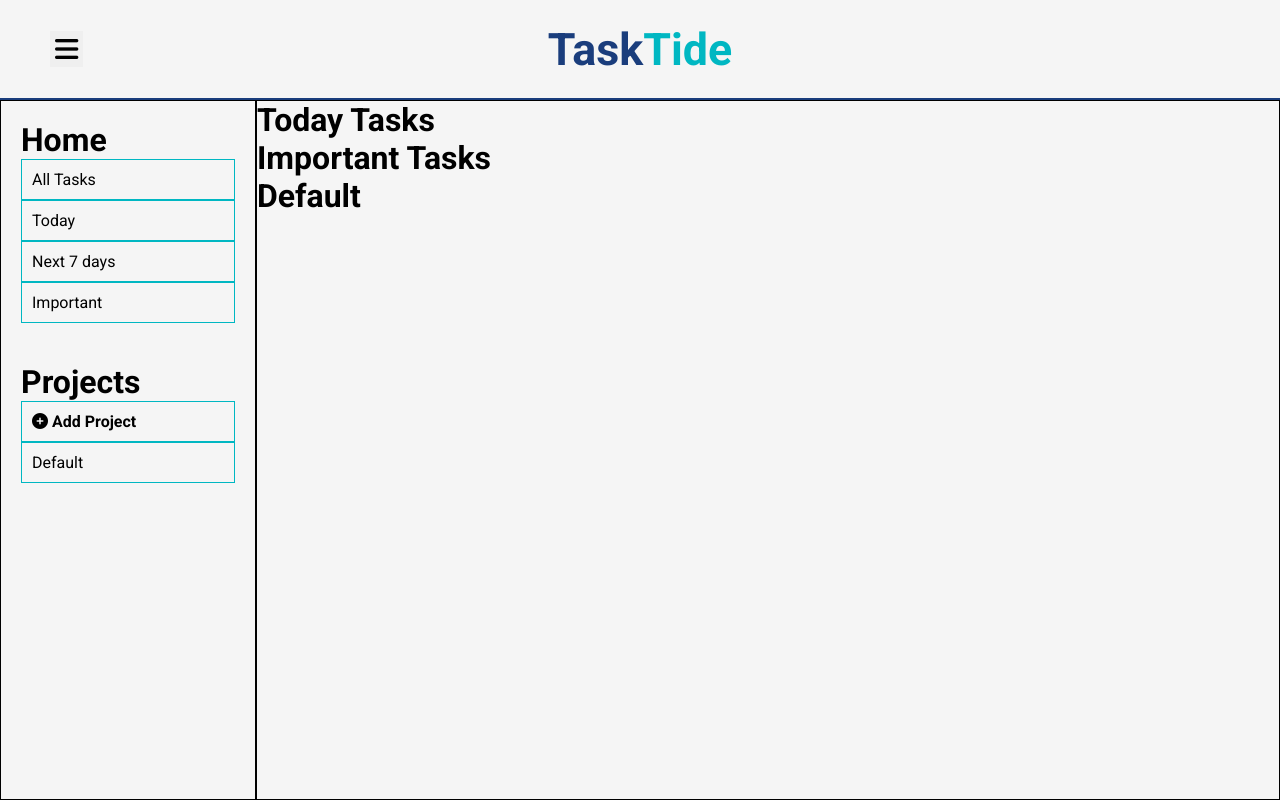
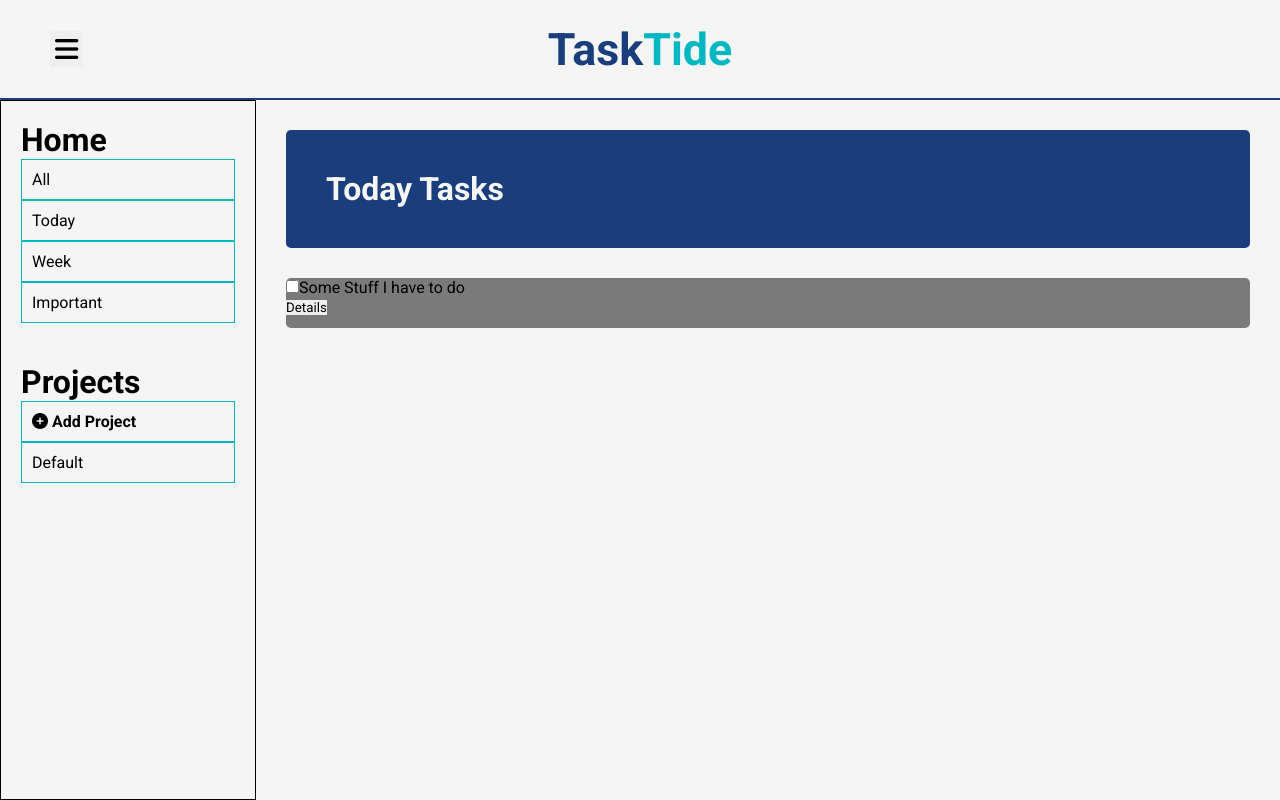
Before and after one commit to faexan/odin-to-do, a website built with webpack: page src/index.html in a window 1280 px wide. Both pictures are taken after a click on the item "Today". Built offline with nearby package versions, Linux system fonts and the light colour scheme.

Commit message:
fixed the mainScreen dom stuff

```diff
--- a/src/container.css
+++ b/src/container.css
@@ -12,11 +12,32 @@
 }
 
 .mainScreenDiv {
-    border: 1px solid black;
     position: fixed;
     right: 0;
     left: 20vw;
     width: auto;
     height: 80vh;
     min-height: calc(100vh - 100px);
+    margin: 30px 30px 0 30px;
 }
+
+
+
+
+.mainScreenheading  {
+    padding: 40px;
+    background-color: var(--primaryColor);
+    color: var(--backgroundColor);
+    border-radius: 5px;
+}
+
+.tasksDiv {
+    padding-top: 30px;
+}
+
+
+.tasks {
+    height: 50px;
+    background-color: var(--secondaryText);
+    border-radius: 5px;
+}
--- a/src/index.html
+++ b/src/index.html
@@ -28,9 +28,9 @@
             <div class="homeMenu">
                 <h1 class="HMheading">Home</h1>
                 <ul>
-                    <li class="HMLitems" id="allTasks">All Tasks</li >
+                    <li class="HMLitems" id="allTasks">All</li >
                     <li class="HMLitems" id="todayTasks">Today</li >
-                    <li class="HMLitems" id="sevenDaysTasks">Next 7 days</li >
+                    <li class="HMLitems" id="sevenDaysTasks">Week</li >
                     <li class="HMLitems" id="impTasks">Important</li >
                 </ul>
             </div>
@@ -48,38 +48,19 @@
                     </div>
                 </div>
                 <ul>
-                    <li class="PMLitems">
+                    <li id="defaultProject" class="HMLitems PMLitems">
                         Default
                     </li >
                 </ul>
             </div>
         </div>
         <div class="mainScreenDiv">
-            <div class="mainScreenheading allTasksDiv">
-                <h1>All Tasks</h1>
+            <div class="mainScreenheadingDiv allTasksDiv">
+                <h1 class="mainScreenheading">All Tasks</h1>
             </div>
-            <div class="mainScreenheading todayTasksDiv">
-                <h1>Today Tasks</h1>
+            <div class="tasksDiv">
             </div>
-            <div class="mainScreenheading sevenDaysTasks">
-                <h1>Next 7 days Tasks</h1>
-            </div>
-            <div class="mainScreenheading impTasks">
-                <h1>Important Tasks</h1>
-            </div>
-            <div class="mainScreenheading ProjectsDiv">
-                <h1>Default</h1>
-            </div>
-
-
-
-
-
         </div>
-
-
-
-
 
 
     </div>
--- a/src/mainScreenDom.js
+++ b/src/mainScreenDom.js
@@ -5,44 +5,99 @@ const mainScreenDom = function () {
     const alltasksDiv = document.querySelector(".allTasksDiv");
     const todayTasksDiv = document.querySelector(".todayTasksDiv");
     const sevenTasksDiv = document.querySelector(".sevenDaysTasks");
-    const impTasks = document.querySelector(".imptTasks");
+    const impTasks = document.querySelector(".impTasks");
+    const projects = document.querySelectorAll(".PMLitems");
 
     const allTasksBtn = document.querySelector("#allTasks")
     const todayTasksBtn = document.querySelector("#todayTasks")
     const sevenTasksBtn = document.querySelector("#sevendaysTasks")
     const impTasksBtn = document.querySelector("#imptTasks")
 
+
+    const mainScreeHeading = document.querySelector(".mainScreenheading");
+
+
+
+
+
     const sidebarBtns = document.querySelectorAll(".HMLitems");
     sidebarBtns.forEach((btn)=> {
         btn.addEventListener("click", () =>  {
             if (btn.id == "allTasks") {
-                alltasksDiv.style.display = "inline";
-                todayTasksDiv.style.display = "none";
-                sevenTasksDiv.style.display = "none";
-                impTasks.style.display = "none";
-
+                mainScreeHeading.innerHTML = "All Tasks"
             } else if (btn.id == "todayTasks") {
-                todayTasksDiv.style.display = "inline";
-                alltasksDiv.style.display = "none";
-                sevenTasksDiv.style.display = "none";
-                impTasks.style.display = "none";
+                mainScreeHeading.innerHTML = "Today Tasks"
             } else if (btn.id == "sevenDaysTasks") {
-                sevenTasksDiv.style.display = "inline";
-                alltasksDiv.style.display = "none";
-                todayTasksBtn.style.display = "none";
-                impTasks.style.display = "none";
+                mainScreeHeading.innerHTML = "Next 7 days Tasks"
             } else if (btn.id == "impTasks") {
-                impTasks.style.display = "inline";
-                alltasksDiv.style.display = "none";
-                todayTasksDiv.style.display = "none";
-                sevenTasksDiv.style.display = "none";
-
+                mainScreeHeading.innerHTML = "Important Tasks"
+            } else if (btn.id == "defaultProject") {
+                mainScreeHeading.innerHTML = "Default Project"
             }
         })
     })
 
 
+
+
 }
 
 
+
+
+
+const createTaskOnDom = function() {
+    const tasksDiv = document.querySelector(".tasksDiv");
+
+
+    const mainDiv = document.createElement("div");
+    const div = document.createElement("div");
+    const div2 = document.createElement("div");
+    const checkBox = document.createElement("input");
+    const taskName = document.createElement("span");
+    const taskDetails = document.createElement("button");
+
+
+    checkBox.type = "checkbox";
+    taskDetails.type = "button";
+    taskDetails.innerHTML = "Details";
+    taskName.innerHTML = "Some Stuff I have to do";
+
+
+
+    mainDiv.classList.add("tasks");
+    checkBox.classList.add("TaskCheckBox");
+    taskName.classList.add("taskName");
+    taskDetails.classList.add("taskDetailsBtn");
+
+
+
+
+
+
+
+
+    div.appendChild(checkBox);
+    div.appendChild(taskName);
+    div2.appendChild(taskDetails);
+
+
+    mainDiv.appendChild(div);
+    mainDiv.appendChild(div2);
+
+
+
+    tasksDiv.appendChild(mainDiv);
+
+
+
+}
+
+
+
+
+
+createTaskOnDom();
+
+
 export default mainScreenDom;
```
